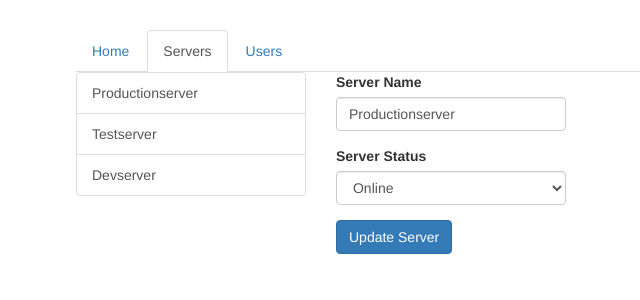
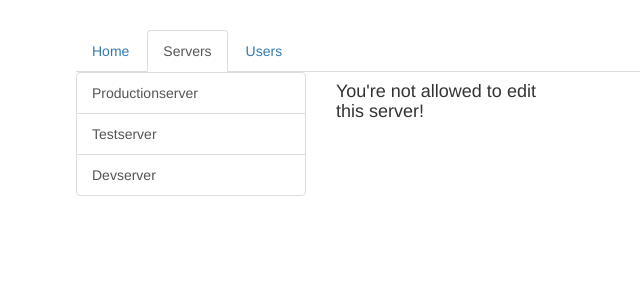
Before and after one commit to rodrigobmedeiros/Angular-TOPTAL-track, an Angular app in the folder angular-the-complete-guide-2023/routing-start/: page /servers/1/edit in a window 1280 px wide. Shown: the top 300 px of the page, without its empty margins (189-829 px from the left). Built offline with nearby package versions, Linux system fonts and the light colour scheme.

Commit message:
Use query params to deal with server

```diff
--- a/angular-the-complete-guide-2023/routing-start/src/app/servers/edit-server/edit-server.component.html
+++ b/angular-the-complete-guide-2023/routing-start/src/app/servers/edit-server/edit-server.component.html
@@ -1,3 +1,5 @@
+<h4 *ngIf="!allowEdit">You're not allowed to edit this server!</h4>
+<ng-template *ngIf="allowEdit">
   <div class="form-group">
     <label for="name">Server Name</label>
     <input
@@ -18,4 +20,6 @@
   </div>
   <button
     class="btn btn-primary"
-  (click)="onUpdateServer()">Update Server</button>
+    (click)="onUpdateServer()"
+  >Update Server</button>
+</ng-template>
--- a/angular-the-complete-guide-2023/routing-start/src/app/servers/edit-server/edit-server.component.ts
+++ b/angular-the-complete-guide-2023/routing-start/src/app/servers/edit-server/edit-server.component.ts
@@ -1,4 +1,5 @@
 import { Component, OnInit } from '@angular/core';
+import { ActivatedRoute, Params } from '@angular/router';
 
 import { ServersService } from '../servers.service';
 
@@ -11,10 +12,14 @@ export class EditServerComponent implements OnInit {
   server: {id: number, name: string, status: string};
   serverName = '';
   serverStatus = '';
+  allowEdit = false;
 
-  constructor(private serversService: ServersService) { }
+  constructor(private serversService: ServersService, private route: ActivatedRoute) { }
 
   ngOnInit() {
+    this.route.queryParams.subscribe((queryParams: Params) => {
+      this.allowEdit = queryParams.allowEdit;
+    })
     this.server = this.serversService.getServer(1);
     this.serverName = this.server.name;
     this.serverStatus = this.server.status;
--- a/angular-the-complete-guide-2023/routing-start/src/app/servers/servers.component.html
+++ b/angular-the-complete-guide-2023/routing-start/src/app/servers/servers.component.html
@@ -3,6 +3,8 @@
     <div class="list-group">
       <a
         [routerLink]="['/servers', server.id]"
+        [queryParams]="{allowEdit: server.id === 3 ? '1' : '0'}"
+        [fragment]="'loading'"
         class="list-group-item"
         *ngFor="let server of servers">
         {{ server.name }}
```
Lines whose indentation alone changed are shown as unchanged.
